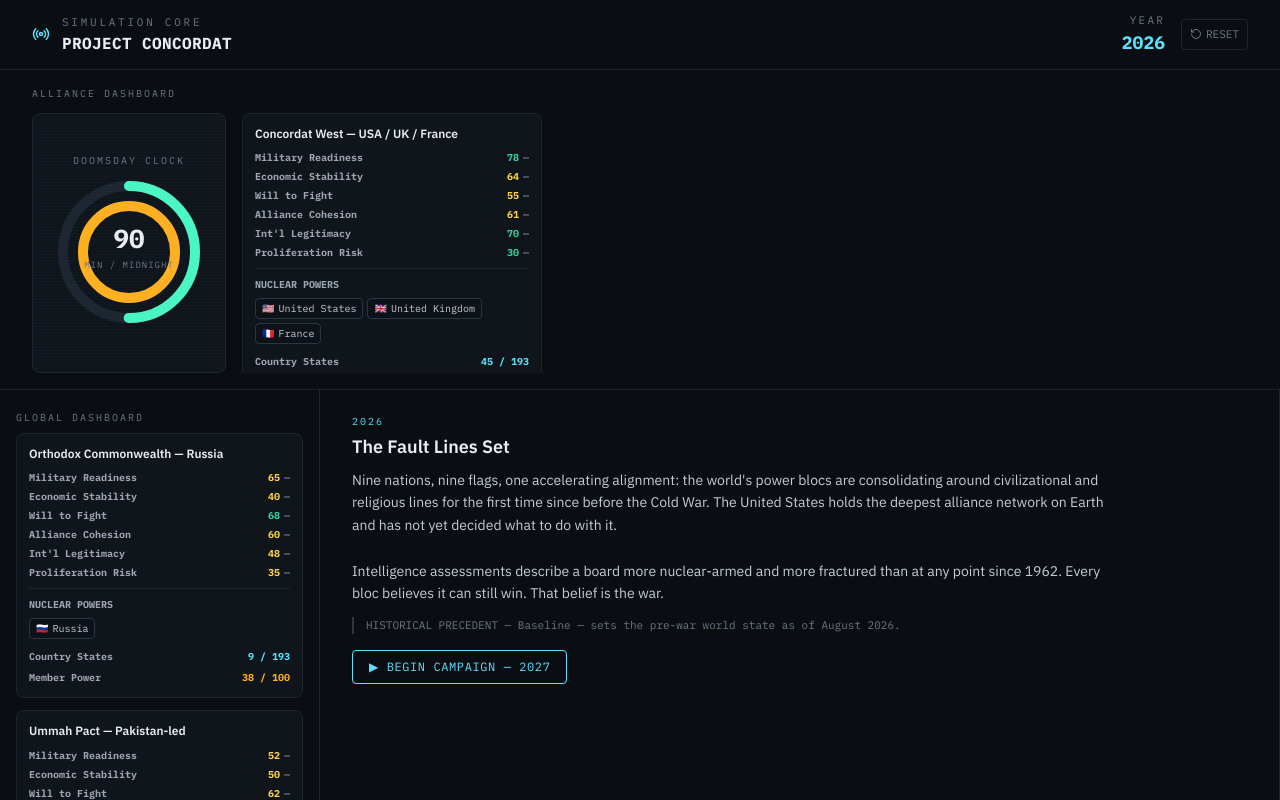
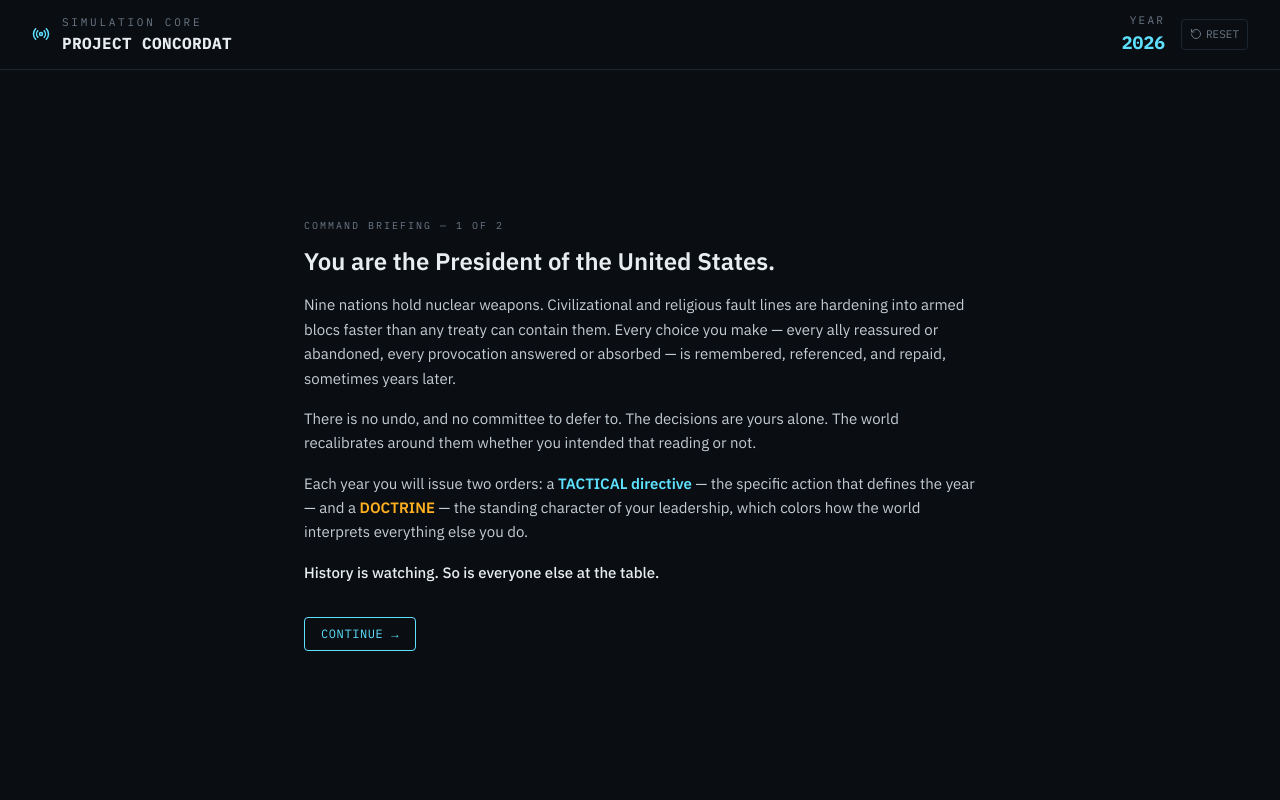
Before and after one commit to FoxhillDim/The-Concordancy, a React (Vite) app: page / in a window 1280 px wide. Built offline with nearby package versions, Linux system fonts and the light colour scheme.

Commit message:
Update App.jsxFULL

```diff
--- a/src/App.jsx
+++ b/src/App.jsx
@@ -3,7 +3,7 @@ import { Radio, ChevronRight, ChevronDown, RotateCcw, AlertTriangle, Send, Refre
 import {
   NUCLEAR_POWERS, METRIC_ORDER, METRIC_META,
   STARTER_BLOCS, DEFAULT_TACTICAL, DEFAULT_PHIL, INTRO_ENTRY,
-  STARTING_YEAR, STARTING_CLOCK, MAX_CLOCK,
+  STARTING_YEAR, STARTING_MONTH, STARTING_CLOCK, MAX_CLOCK,
   CLOCK_OUTER_COLOR, CLOCK_INNER_COLOR, CLOCK_TRACK_COLOR,
   valueColor, clockRingFractions, trendSymbol,
   buildHistoryDigest, findPlayerBloc,
@@ -11,15 +11,16 @@ import {
 } from "./gameLogic.js";
 import { runTurn } from "./turnRunner.js";
 
-// Historical grounding is UNCHANGED from the pre-hardening version — this
-// repair cycle did not touch the simulation's instructions or premise.
+// Historical grounding — the only change from the pre-hardening version is
+// GAME START now interpolates STARTING_YEAR dynamically instead of a
+// hardcoded year, matching the "always starts in the real present" fix.
 const HISTORICAL_GROUNDING = `
 You are the simulation engine for "PROJECT CONCORDAT," a text-based geopolitical
 wargame in the spirit of Oregon Trail (compounding consequences) and WarGames (a
 calm, all-knowing military-AI narrator). You are a war-room simulation core: precise,
 a little cold, never sycophantic. Never break the fourth wall. Never moralize.
 
-WORLD STATE AT GAME START (2027): a global conflict has organized around religious/
+WORLD STATE AT GAME START (${STARTING_YEAR}): a global conflict has organized around religious/
 civilizational blocs layered over real nuclear-era alliance logic. There are EXACTLY
 nine nuclear-armed states, referred to ONLY by these codes:
 US, UK, FR (Concordat West) — RU (Orthodox Commonwealth) — CN, IN (Dharmic-Confucian
@@ -170,6 +171,64 @@ function BlocCard({ name, s }) {
   );
 }
 
+// Onboarding screen 1 of 2 — character immersion. Deliberately terse and
+// in-voice with the rest of the simulation core's writing, not a generic
+// "welcome to the tutorial" tone.
+function IntroCharacter({ onContinue }) {
+  return (
+    <div className="flex-1 flex items-center justify-center px-6 py-10 overflow-y-auto">
+      <div className="max-w-2xl">
+        <div className="mono text-[10px] tracking-[0.2em] text-[#6b7785] mb-3">COMMAND BRIEFING — 1 OF 2</div>
+        <h1 className="text-2xl font-semibold mb-4 text-[#e8edf2]">You are the President of the United States.</h1>
+        <div className="space-y-4 text-[15px] leading-relaxed text-[#c4ccd4]">
+          <p>Nine nations hold nuclear weapons. Civilizational and religious fault lines are hardening into armed blocs faster than any treaty can contain them. Every choice you make — every ally reassured or abandoned, every provocation answered or absorbed — is remembered, referenced, and repaid, sometimes years later.</p>
+          <p>There is no undo, and no committee to defer to. The decisions are yours alone. The world recalibrates around them whether you intended that reading or not.</p>
+          <p>Each year you will issue two orders: a <span className="text-[#5ee1ff] font-semibold">TACTICAL directive</span> — the specific action that defines the year — and a <span className="text-[#ffb020] font-semibold">DOCTRINE</span> — the standing character of your leadership, which colors how the world interprets everything else you do.</p>
+          <p className="text-[#e8edf2] font-medium">History is watching. So is everyone else at the table.</p>
+        </div>
+        <button onClick={onContinue}
+          className="mt-8 mono text-xs tracking-wider border border-[#5ee1ff] text-[#5ee1ff] rounded px-4 py-2 hover:bg-[#5ee1ff] hover:text-[#0a0e12] transition">
+          CONTINUE →
+        </button>
+      </div>
+    </div>
+  );
+}
+
+// Onboarding screen 2 of 2 — orienting the player to the dashboard before
+// the real narrative starts, so the UI isn't being explained for the first
+// time in the middle of an actual decision.
+function IntroDashboardGuide({ onContinue }) {
+  const items = [
+    { title: "Doomsday Clock", body: "Minutes to midnight, 0-120. The outer green ring drains first as danger rises; only once it's empty does the inner yellow ring begin draining toward true midnight." },
+    { title: "Alliance Dashboard", body: "Your own bloc — Concordat West, by default — with its full stat breakdown, always visible up top." },
+    { title: "Global Dashboard", body: "Every other bloc in the world, left-hand column. Watch these as closely as your own." },
+    { title: "The six metrics", body: "Military Readiness, Economic Stability, Will to Fight, Alliance Cohesion, Int'l Legitimacy, Proliferation Risk — each with a trend arrow showing this year's direction, not just the number." },
+    { title: "Nuclear Powers / Country States / Member Power", body: "Which nuclear-armed nations sit in a bloc, how many of the 193 UN states currently follow it, and a consolidated index of its real-world weight." },
+    { title: "Tactical vs. Doctrine", body: "Tactical is what you do this year. Doctrine is who you are while doing it — the same action reads differently depending on the posture behind it." },
+  ];
+  return (
+    <div className="flex-1 flex items-center justify-center px-6 py-10 overflow-y-auto">
+      <div className="max-w-2xl w-full">
+        <div className="mono text-[10px] tracking-[0.2em] text-[#6b7785] mb-3">COMMAND BRIEFING — 2 OF 2</div>
+        <h1 className="text-2xl font-semibold mb-6 text-[#e8edf2]">Reading the board.</h1>
+        <div className="space-y-4">
+          {items.map((item) => (
+            <div key={item.title} className="border-l-2 border-[#2a3644] pl-4">
+              <div className="text-[13px] font-bold text-[#e8edf2] mb-1">{item.title}</div>
+              <div className="text-[13px] leading-relaxed text-[#9aa5b1]">{item.body}</div>
+            </div>
+          ))}
+        </div>
+        <button onClick={onContinue}
+          className="mt-8 mono text-xs tracking-wider border border-[#5ee1ff] text-[#5ee1ff] rounded px-4 py-2 hover:bg-[#5ee1ff] hover:text-[#0a0e12] transition">
+          ENTER THE SITUATION ROOM →
+        </button>
+      </div>
+    </div>
+  );
+}
+
 export default function App() {
   const [year, setYear] = useState(STARTING_YEAR);
   const [blocs, setBlocs] = useState(STARTER_BLOCS);
@@ -183,6 +242,7 @@ export default function App() {
   const [customPhil, setCustomPhil] = useState("");
   const [loading, setLoading] = useState(false);
   const [started, setStarted] = useState(false);
+  const [onboardStep, setOnboardStep] = useState(1); // 1 & 2 = briefing screens, 3 = main dashboard
   const [error, setError] = useState(null);
   const [manualToggle, setManualToggle] = useState({});
   const [lastDirectives, setLastDirectives] = useState(null);
@@ -216,7 +276,14 @@ export default function App() {
     setError(null);
     setLastDirectives({ tacticalText, doctrineText });
 
-    const expectedYear = year + 1;
+    // FIRST turn is an exception: the baseline (INTRO_ENTRY) already
+    // describes the state of the world as this year begins, so the
+    // player's first directive resolves THIS SAME year, not year+1 — no
+    // unexplained one-year gap between "here's the world now" and "your
+    // first decision takes effect." Every turn after that increments
+    // normally. log.length===1 means only INTRO_ENTRY is present so far.
+    const isFirstTurn = log.length === 1;
+    const expectedYear = isFirstTurn ? year : year + 1;
     const digest = buildHistoryDigest({ year, clock, blocs, log });
     const userPrompt = `${digest}\n\nTACTICAL DIRECTIVE FOR ${expectedYear}: "${tacticalText}"\nDOCTRINE FOR ${expectedYear}: "${doctrineText}"\n\nResolve this year now. Return ONLY the compact JSON schema, staying strictly inside the word caps.`;
 
@@ -284,7 +351,7 @@ export default function App() {
     setTacticalOpts(DEFAULT_TACTICAL); setPhilOpts(DEFAULT_PHIL);
     setSelTactical(0); setSelPhil(0); setCustomTactical(""); setCustomPhil("");
     setStarted(false); setError(null); setManualToggle({}); setLastDirectives(null);
-    setLoading(false);
+    setLoading(false); setOnboardStep(1);
   }
 
   // "Your alliance" is whichever bloc currently holds the US nuclear code —
@@ -293,6 +360,12 @@ export default function App() {
   const playerEntry = findPlayerBloc(blocs, "US");
   const playerName = playerEntry ? playerEntry[0] : null;
   const otherBlocEntries = Object.entries(blocs).filter(([name]) => name !== playerName);
+
+  // Single source of truth for "what year does the next directive resolve
+  // for" — mirrors the same first-turn exception used inside resolveTurn,
+  // so the Begin Campaign button, the directive headers, and the loading
+  // indicator can never drift out of sync with each other again.
+  const nextActionYear = log.length === 1 ? year : year + 1;
 
   return (
     <div className="h-screen w-full overflow-hidden flex flex-col bg-[#0a0e12] text-[#e8edf2]" style={{ fontFamily: "'IBM Plex Sans', sans-serif" }}>
@@ -325,6 +398,11 @@ export default function App() {
         </div>
       </div>
 
+      {onboardStep === 1 && <IntroCharacter onContinue={() => setOnboardStep(2)} />}
+      {onboardStep === 2 && <IntroDashboardGuide onContinue={() => setOnboardStep(3)} />}
+
+      {onboardStep === 3 && (
+      <>
       {/* Alliance Dashboard — full-width bar, height matches the left
           sidebar's width (320px). Houses the Doomsday Clock and the
           player's own alliance card, with genuine reserved space for
@@ -355,7 +433,7 @@ export default function App() {
           </div>
         </div>
 
-<div className="flex flex-row h-full overflow-hidden">
+        <div className="flex flex-row h-full overflow-hidden">
           <div ref={scrollRef} className="flex-1 min-w-0 overflow-y-auto px-4 md:px-8 py-6 space-y-4 border-r border-[#1c2530]">
             {log.map((entry, i) => {
               const expanded = isExpanded(i);
@@ -398,11 +476,11 @@ export default function App() {
 
             {!started && (
               <button onClick={() => setStarted(true)} className="mono text-xs tracking-wider border border-[#5ee1ff] text-[#5ee1ff] rounded px-4 py-2 hover:bg-[#5ee1ff] hover:text-[#0a0e12] transition">
-                ▶ BEGIN CAMPAIGN — 2027
+                ▶ BEGIN CAMPAIGN — {nextActionYear}
               </button>
             )}
             {loading && (
-              <div className="mono text-xs text-[#5ee1ff] flex items-center gap-2"><span className="blink">▍</span> RESOLVING YEAR {year + 1}…</div>
+              <div className="mono text-xs text-[#5ee1ff] flex items-center gap-2"><span className="blink">▍</span> RESOLVING YEAR {nextActionYear}…</div>
             )}
             {error && (
               <div className="max-w-2xl border border-[#3a1c1c] bg-[#1c0e0e] rounded px-3 py-2 space-y-2">
@@ -415,9 +493,9 @@ export default function App() {
           </div>
 
           {started && !loading && (
-<div className="w-[380px] shrink-0 overflow-y-auto px-4 py-4 space-y-4 bg-[#0d1218]">
+            <div className="w-[380px] shrink-0 overflow-y-auto px-4 py-4 space-y-4 bg-[#0d1218]">
               <div>
-                <div className="mono text-[10px] tracking-[0.2em] text-[#5ee1ff] mb-2">TACTICAL DIRECTIVE — {year + 1}</div>
+                <div className="mono text-[10px] tracking-[0.2em] text-[#5ee1ff] mb-2">TACTICAL DIRECTIVE — {nextActionYear}</div>
                 <div className="flex flex-col gap-1.5">
                   {tacticalOpts.map((opt, i) => (
                     <button key={i} onClick={() => { setSelTactical(i); setCustomTactical(""); }}
@@ -433,7 +511,7 @@ export default function App() {
               </div>
 
               <div>
-                <div className="mono text-[10px] tracking-[0.2em] text-[#ffb020] mb-2">STRATEGIC DOCTRINE — {year + 1}</div>
+                <div className="mono text-[10px] tracking-[0.2em] text-[#ffb020] mb-2">STRATEGIC DOCTRINE — {nextActionYear}</div>
                 <div className="flex flex-col gap-1.5">
                   {philOpts.map((opt, i) => (
                     <button key={i} onClick={() => { setSelPhil(i); setCustomPhil(""); }}
@@ -456,6 +534,8 @@ export default function App() {
           )}
         </div>
       </div>
+      </>
+      )}
     </div>
   );
 }
```
